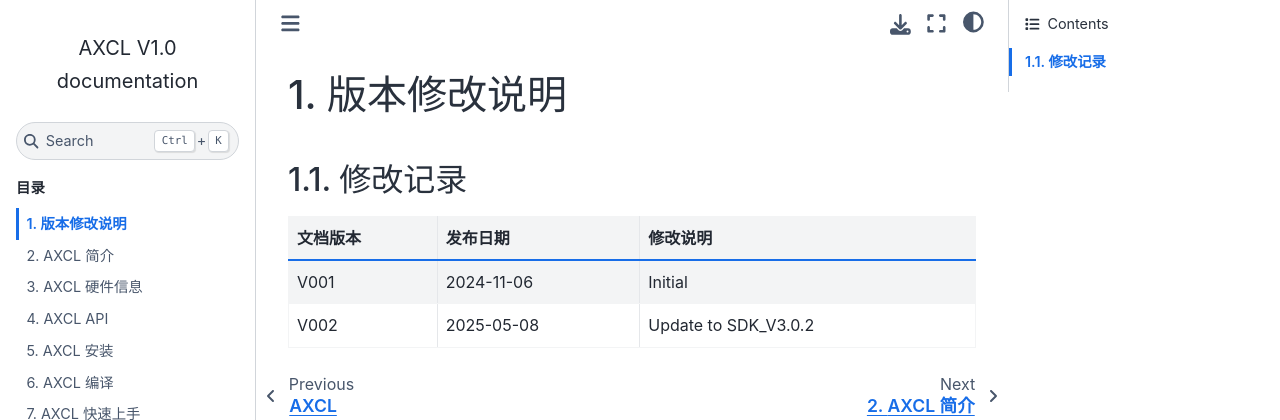
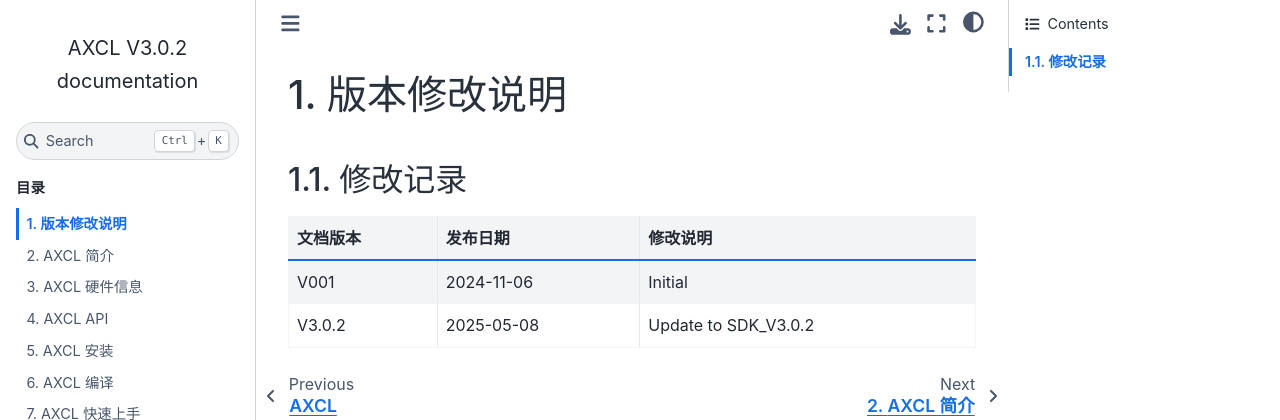
Before and after one commit to AXERA-TECH/axcl-docs, a Sphinx documentation site: the page built from source/doc_update_info.md, in a window 1280 px wide. Shown: the top 420 px of the page. Built offline with Sphinx 7.4.7 and the Sphinx Book theme 1.1.4, drawn with Linux system fonts in a browser that asks for light colours.

Commit message:
update version to V3.0.2

```diff
--- a/source/conf.py
+++ b/source/conf.py
@@ -21,7 +21,7 @@ copyright = '2024, AXERA Semiconductor Co., Ltd.'
 author = 'kalcohol'
 
 # The full version, including alpha/beta/rc tags
-release = 'V1.0'
+release = 'V3.0.2'
 
 # -- General configuration ---------------------------------------------------
 
--- a/source/doc_update_info.md
+++ b/source/doc_update_info.md
@@ -5,4 +5,4 @@
 | 文档版本 | 发布日期 | 修改说明 |
 | --- | --- | --- |
 | V001 | 2024-11-06 | Initial |
-| V002 | 2025-05-08 | Update to SDK_V3.0.2 |
+| V3.0.2 | 2025-05-08 | Update to SDK_V3.0.2 |
```
